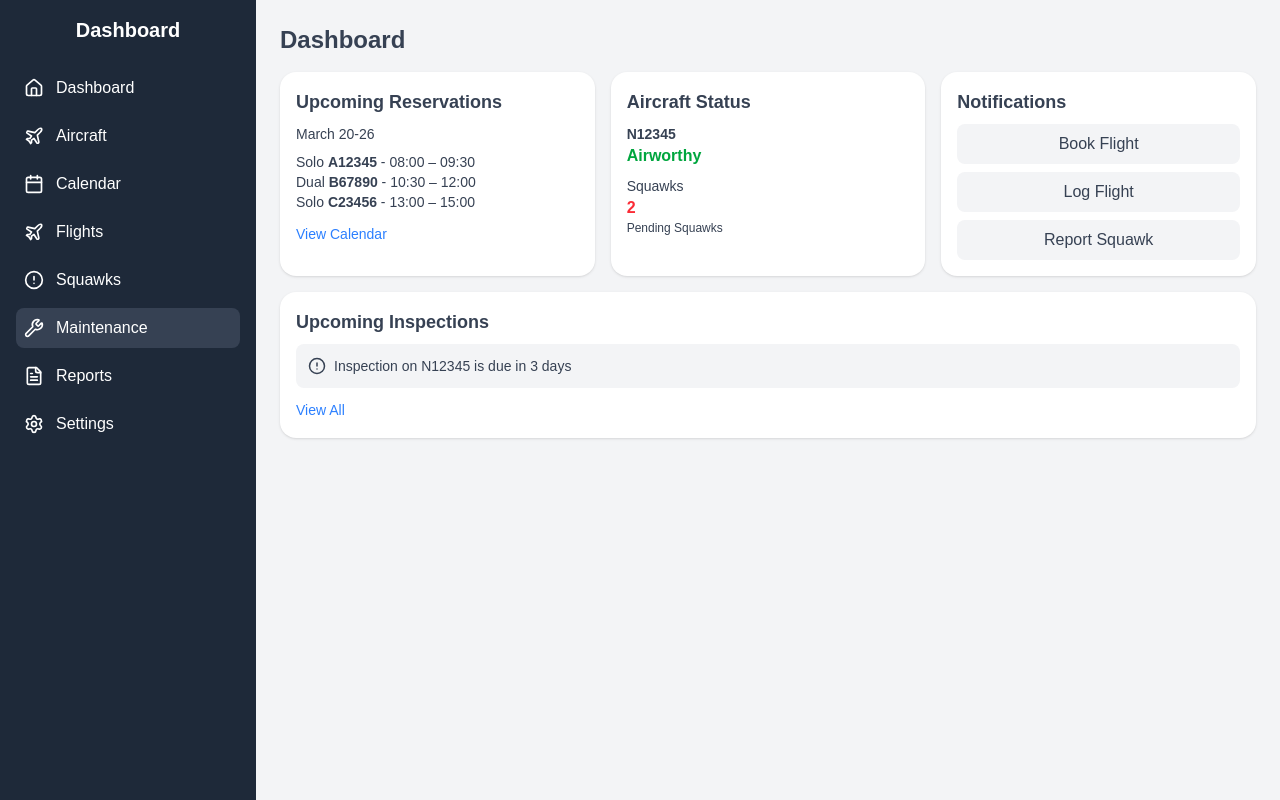
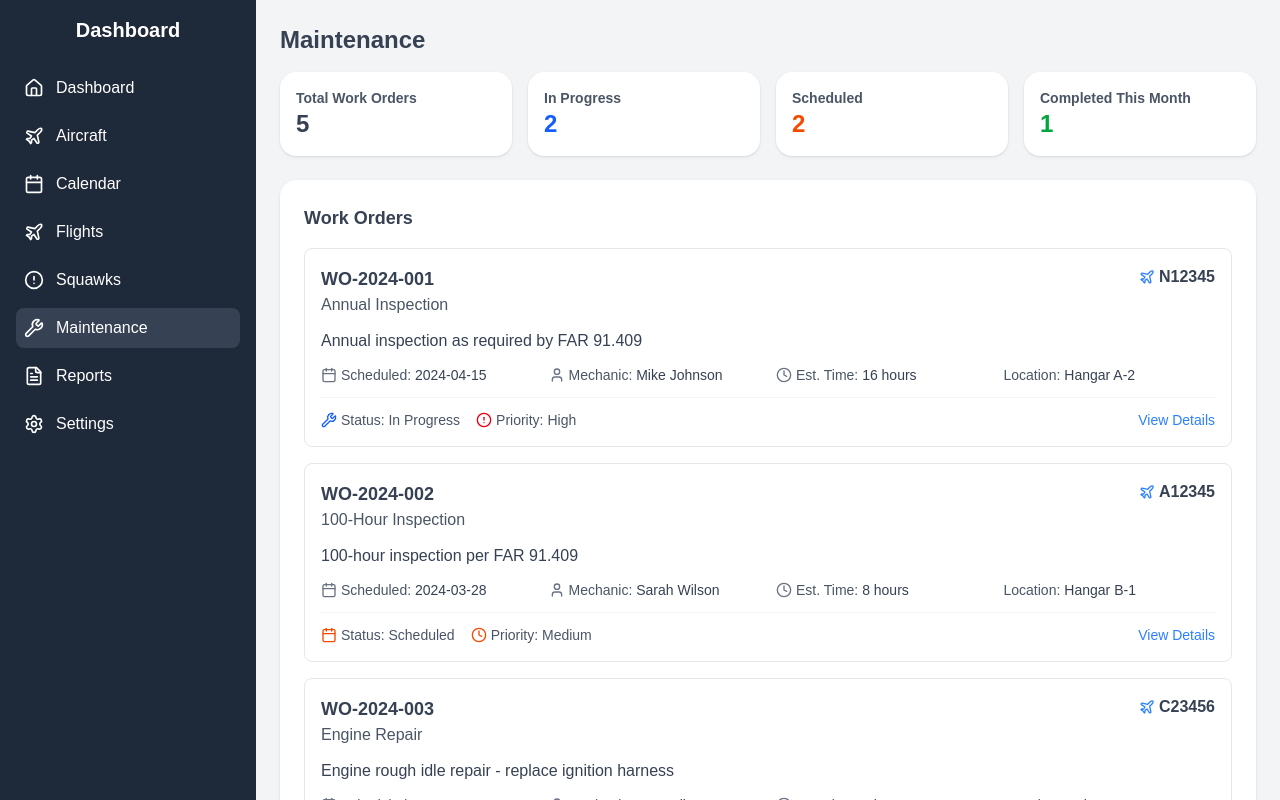
Before and after one commit to TroyOwens0493/digitalLogbooks, a Next.js app: page / in a window 1280 px wide. Both pictures are taken after a click on the item "Maintenance". Shown: the top 800 px of the page. Built offline with nearby package versions, Linux system fonts and the light colour scheme.

Commit message:
Add demo maintenance page with sidebar navigation
Co-authored-by: TroyOwens0493 <147565176+TroyOwens0493@users.noreply.github.com>

```diff
--- a/src/app/page.tsx
+++ b/src/app/page.tsx
@@ -7,6 +7,7 @@ import Aircraft from "../components/Aircraft";
 import Calendar from "../components/Calendar";
 import Flights from "../components/Flights";
 import Squawks from "../components/Squawks";
+import Maintenance from "../components/Maintenance";
 
 export default function Home() {
     const [currentPage, setCurrentPage] = useState("Dashboard");
@@ -23,6 +24,8 @@ export default function Home() {
                 return <Flights />;
             case "Squawks":
                 return <Squawks />;
+            case "Maintenance":
+                return <Maintenance />;
             default:
                 return <Dashboard onPageChange={setCurrentPage} />;
         }
--- /dev/null
+++ b/src/components/Maintenance.jsx
@@ -0,0 +1,210 @@
+// components/Maintenance.jsx
+import { Wrench, Calendar, Clock, CheckCircle, AlertCircle, User, Plane } from "lucide-react";
+
+export default function Maintenance() {
+    // Sample maintenance data for the demo
+    const maintenanceItems = [
+        {
+            id: 1,
+            aircraft: "N12345",
+            workOrder: "WO-2024-001",
+            type: "Annual Inspection",
+            scheduledDate: "2024-04-15",
+            startDate: "2024-04-14",
+            estimatedCompletion: "2024-04-16",
+            status: "In Progress",
+            priority: "High",
+            mechanic: "Mike Johnson",
+            description: "Annual inspection as required by FAR 91.409",
+            estimatedHours: "16 hours",
+            location: "Hangar A-2"
+        },
+        {
+            id: 2,
+            aircraft: "A12345",
+            workOrder: "WO-2024-002",
+            type: "100-Hour Inspection",
+            scheduledDate: "2024-03-28",
+            startDate: "2024-03-27",
+            estimatedCompletion: "2024-03-28",
+            status: "Scheduled",
+            priority: "Medium",
+            mechanic: "Sarah Wilson",
+            description: "100-hour inspection per FAR 91.409",
+            estimatedHours: "8 hours",
+            location: "Hangar B-1"
+        },
+        {
+            id: 3,
+            aircraft: "C23456",
+            workOrder: "WO-2024-003",
+            type: "Engine Repair",
+            scheduledDate: "2024-03-25",
+            startDate: "2024-03-25",
+            estimatedCompletion: "2024-03-26",
+            status: "In Progress",
+            priority: "High",
+            mechanic: "Tom Wilson",
+            description: "Engine rough idle repair - replace ignition harness",
+            estimatedHours: "6 hours",
+            location: "Maintenance Bay 1"
+        },
+        {
+            id: 4,
+            aircraft: "B67890",
+            workOrder: "WO-2024-004",
+            type: "Radio Repair",
+            scheduledDate: "2024-03-22",
+            startDate: "2024-03-21",
+            estimatedCompletion: "2024-03-22",
+            status: "Completed",
+            priority: "Low",
+            mechanic: "Sarah Wilson",
+            description: "COM1 radio static issue - replace antenna",
+            estimatedHours: "3 hours",
+            location: "Avionics Shop"
+        },
+        {
+            id: 5,
+            aircraft: "N12345",
+            workOrder: "WO-2024-005",
+            type: "Oil Change",
+            scheduledDate: "2024-04-01",
+            startDate: null,
+            estimatedCompletion: "2024-04-01",
+            status: "Scheduled",
+            priority: "Medium",
+            mechanic: "Mike Johnson",
+            description: "50-hour oil change and filter replacement",
+            estimatedHours: "2 hours",
+            location: "Hangar A-2"
+        }
+    ];
+
+    const getStatusIcon = (status) => {
+        switch (status) {
+            case "Completed":
+                return <CheckCircle className="text-green-600" size={16} />;
+            case "In Progress":
+                return <Wrench className="text-blue-600" size={16} />;
+            case "Scheduled":
+                return <Calendar className="text-orange-600" size={16} />;
+            default:
+                return <AlertCircle className="text-gray-600" size={16} />;
+        }
+    };
+
+    const getPriorityIcon = (priority) => {
+        switch (priority) {
+            case "High":
+                return <AlertCircle className="text-red-600" size={16} />;
+            case "Medium":
+                return <Clock className="text-orange-600" size={16} />;
+            case "Low":
+                return <Clock className="text-yellow-600" size={16} />;
+            default:
+                return <Clock className="text-gray-600" size={16} />;
+        }
+    };
+
+    return (
+        <div className="p-6 flex-1">
+            <h1 className="text-2xl font-bold mb-4">Maintenance</h1>
+
+            {/* Maintenance Summary Stats */}
+            <div className="grid grid-cols-4 gap-4 mb-6">
+                <div className="bg-white p-4 rounded-2xl shadow">
+                    <h3 className="text-sm font-semibold text-gray-600">Total Work Orders</h3>
+                    <p className="text-2xl font-bold">{maintenanceItems.length}</p>
+                </div>
+                <div className="bg-white p-4 rounded-2xl shadow">
+                    <h3 className="text-sm font-semibold text-gray-600">In Progress</h3>
+                    <p className="text-2xl font-bold text-blue-600">
+                        {maintenanceItems.filter(item => item.status === "In Progress").length}
+                    </p>
+                </div>
+                <div className="bg-white p-4 rounded-2xl shadow">
+                    <h3 className="text-sm font-semibold text-gray-600">Scheduled</h3>
+                    <p className="text-2xl font-bold text-orange-600">
+                        {maintenanceItems.filter(item => item.status === "Scheduled").length}
+                    </p>
+                </div>
+                <div className="bg-white p-4 rounded-2xl shadow">
+                    <h3 className="text-sm font-semibold text-gray-600">Completed This Month</h3>
+                    <p className="text-2xl font-bold text-green-600">
+                        {maintenanceItems.filter(item => item.status === "Completed").length}
+                    </p>
+                </div>
+            </div>
+
+            {/* Maintenance Items List */}
+            <div className="bg-white rounded-2xl shadow p-6">
+                <h2 className="text-lg font-semibold mb-4">Work Orders</h2>
+                <div className="space-y-4">
+                    {maintenanceItems.map((item) => (
+                        <div key={item.id} className="border border-gray-200 rounded-lg p-4">
+                            <div className="flex justify-between items-start mb-3">
+                                <div>
+                                    <h3 className="text-lg font-semibold">{item.workOrder}</h3>
+                                    <p className="text-gray-600">{item.type}</p>
+                                </div>
+                                <div className="text-right">
+                                    <div className="flex items-center">
+                                        <Plane size={16} className="text-blue-500 mr-1" />
+                                        <span className="font-semibold">{item.aircraft}</span>
+                                    </div>
+                                </div>
+                            </div>
+
+                            <p className="text-gray-700 mb-3">{item.description}</p>
+
+                            <div className="grid grid-cols-2 md:grid-cols-4 gap-4 text-sm">
+                                <div className="flex items-center">
+                                    <Calendar size={16} className="text-gray-500 mr-1" />
+                                    <div>
+                                        <span className="text-gray-600">Scheduled: </span>
+                                        <span className="font-medium">{item.scheduledDate}</span>
+                                    </div>
+                                </div>
+                                <div className="flex items-center">
+                                    <User size={16} className="text-gray-500 mr-1" />
+                                    <div>
+                                        <span className="text-gray-600">Mechanic: </span>
+                                        <span className="font-medium">{item.mechanic}</span>
+                                    </div>
+                                </div>
+                                <div className="flex items-center">
+                                    <Clock size={16} className="text-gray-500 mr-1" />
+                                    <div>
+                                        <span className="text-gray-600">Est. Time: </span>
+                                        <span className="font-medium">{item.estimatedHours}</span>
+                                    </div>
+                                </div>
+                                <div className="flex items-center">
+                                    <span className="text-gray-600">Location: </span>
+                                    <span className="font-medium ml-1">{item.location}</span>
+                                </div>
+                            </div>
+
+                            <div className="flex items-center justify-between mt-3 pt-3 border-t border-gray-100">
+                                <div className="flex items-center gap-4">
+                                    <div className="flex items-center gap-1">
+                                        {getStatusIcon(item.status)}
+                                        <span className="text-sm text-gray-600">Status: {item.status}</span>
+                                    </div>
+                                    <div className="flex items-center gap-1">
+                                        {getPriorityIcon(item.priority)}
+                                        <span className="text-sm text-gray-600">Priority: {item.priority}</span>
+                                    </div>
+                                </div>
+                                <button className="text-blue-500 text-sm hover:underline">
+                                    View Details
+                                </button>
+                            </div>
+                        </div>
+                    ))}
+                </div>
+            </div>
+        </div>
+    );
+}
```
